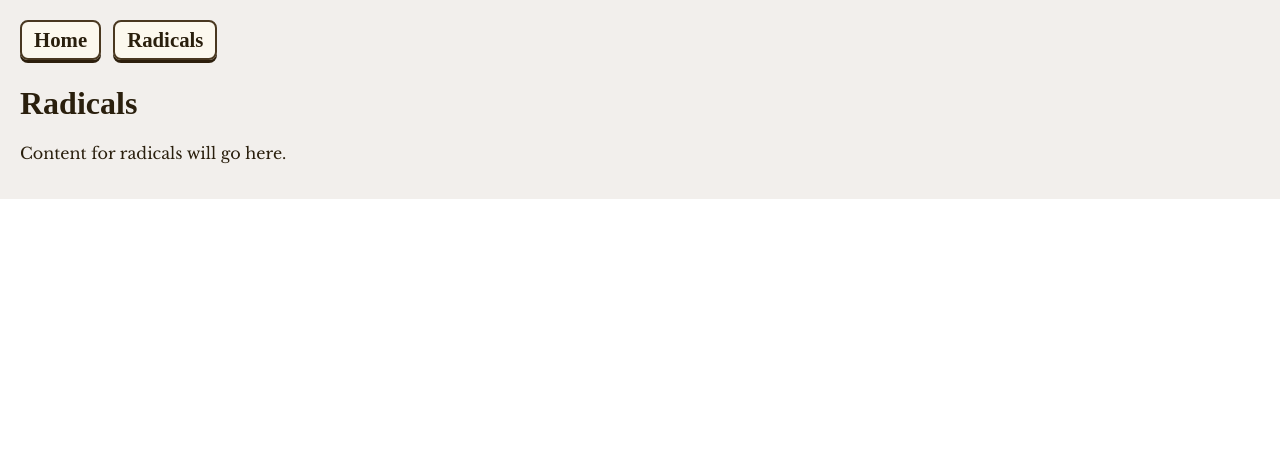
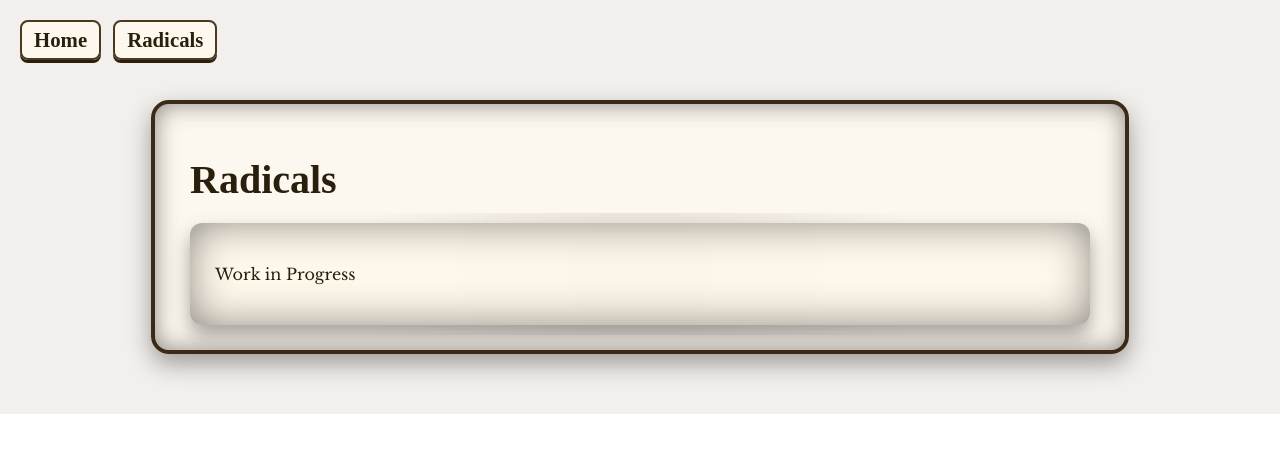
Before and after one commit to cpolasub/bigbrainworking, a plain HTML site: page radicals.html in a window 1280 px wide. Drawn offline with nearby package versions, Linux system fonts and the light colour scheme; a web font is replaced by a local one.

Commit message:
Update radicals.html

```diff
--- a/radicals.html
+++ b/radicals.html
@@ -8,15 +8,26 @@
 
 <body class="body-font">
 
-  <!-- Breadcrumb Navigation -->
+  <!-- Breadcrumb -->
   <div class="breadcrumb title-font">
     <a href="index.html">Home</a>
     <span>Radicals</span>
   </div>
 
-  <h1 class="title-font">Radicals</h1>
+  <!-- Content container -->
+  <div class="medieval-container">
 
-  <p>Content for radicals will go here.</p>
+    <h1 class="title-font" style="font-size:2.5rem; margin-bottom:20px;">
+      Radicals
+    </h1>
+
+    <div class="burned-edge body-font">
+      <p>
+        Work in Progress
+      </p>
+    </div>
+
+  </div>
 
 </body>
 </html>
```
